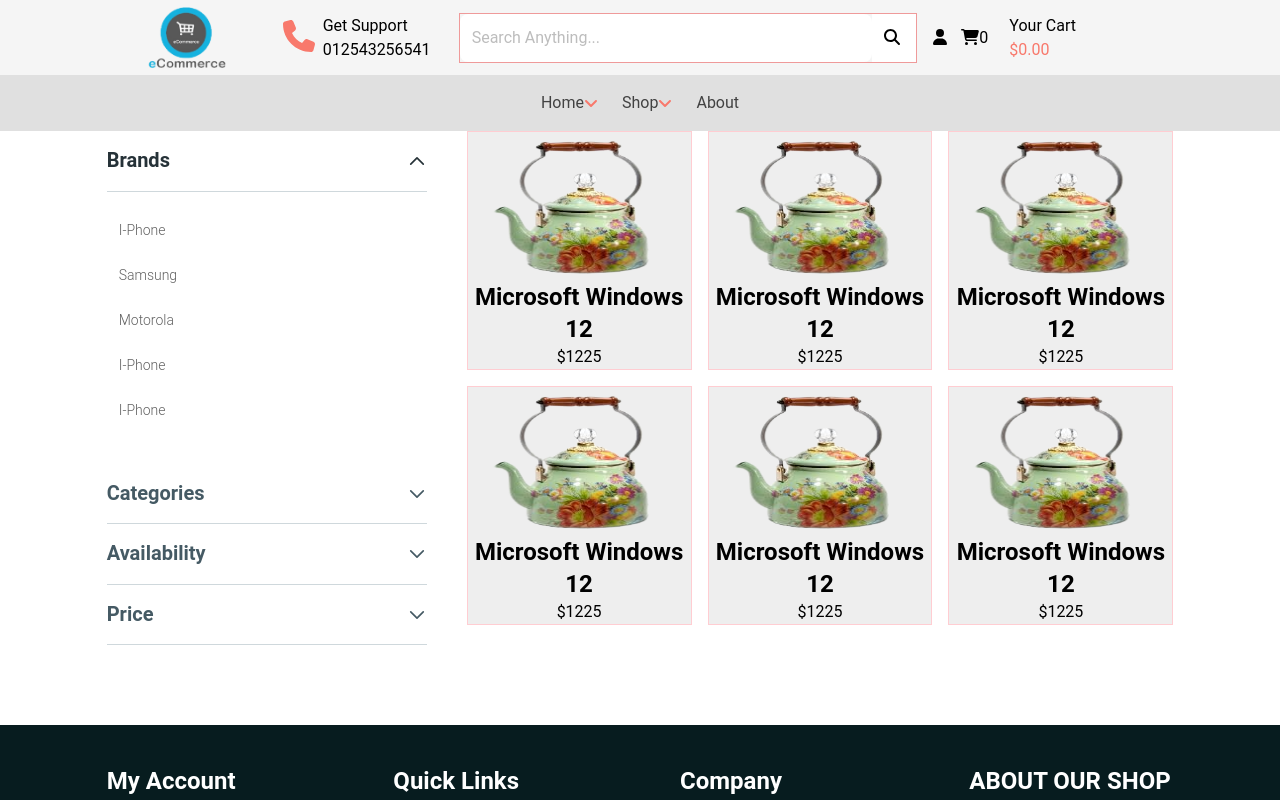
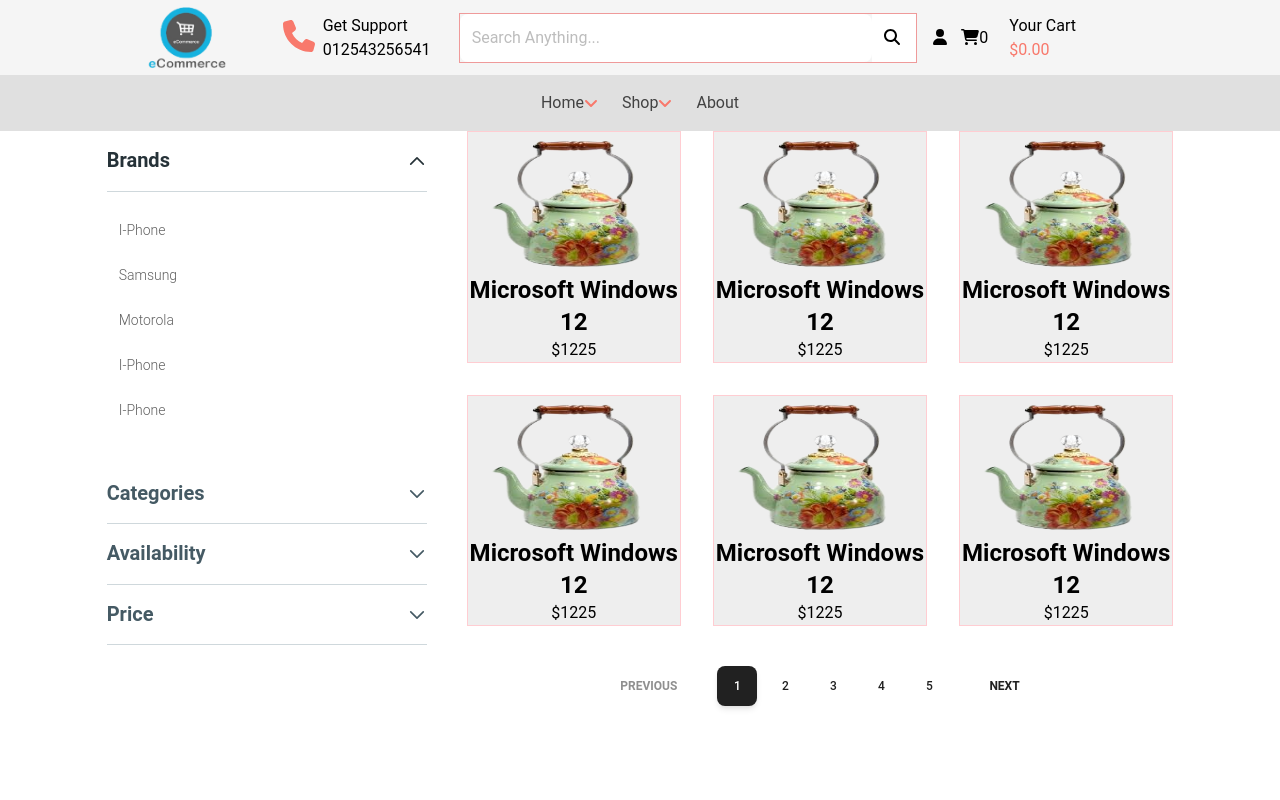
Before and after one commit to akazad1235/eccomers_reactjs, a React (Vite) app: page /product/filter in a window 1280 px wide. Shown: the top 800 px of the page. Built offline with nearby package versions, Linux system fonts and the light colour scheme.

Commit message:
pagination creation done

```diff
--- a/src/App.jsx
+++ b/src/App.jsx
@@ -6,6 +6,7 @@
 import Footer from './components/Footer';
 import Header from './components/Header';
 import ProductsCard from './components/ProductsCard';
+import { Link } from 'react-router-dom';
 
 function App() {
 
@@ -116,7 +117,9 @@
           <ProductsCard/>
         </div>
         <div className='flex flex-col items-center justify-center'>
-           <button className='p-3 text-2xl font-normal text-white rounded-md bg-secondary'>View All</button>
+           <Link to="/product/filter">
+            <button className='p-3 text-2xl font-normal text-white rounded-md bg-secondary'>View All</button>
+           </Link>
         </div>
       </div>
       </section>
--- a/src/components/Header.jsx
+++ b/src/components/Header.jsx
@@ -1,12 +1,15 @@
 import { FontAwesomeIcon } from '@fortawesome/react-fontawesome';
-import { faPhone, faUser, faCartShopping, faEye, faHeart, faCodeCompare, faMagnifyingGlass  } from '@fortawesome/free-solid-svg-icons';
+import { faPhone, faUser, faCartShopping, faMagnifyingGlass  } from '@fortawesome/free-solid-svg-icons';
+import { Link } from 'react-router-dom';
 const Header = () => {
     return (
         <>
                  <div className='flex justify-center bg-gray-100'>
         <div className="flex items-center w-5/6 gap-4">
           <div className='flex-none w-40'>
-            <img className="w-full" src="../public/logo.png" alt="" />
+            <Link to="/">
+                <img className="w-full" src="../public/logo.png" alt="" />
+            </Link>
           </div>
           <div className='flex items-center flex-none w-40 gap-2'>
             <p className='text-secondary'><FontAwesomeIcon icon={ faPhone } size='2x'/></p>
--- /dev/null
+++ b/src/components/Pagination.jsx
@@ -0,0 +1,55 @@
+import { Button, IconButton } from "@material-tailwind/react";
+import { useState } from "react";
+
+const Pagination = () => {
+    const [active, setActive] = useState(1);
+
+    const getItemProps = (index) =>
+      ({
+        variant: active === index ? "filled" : "text",
+        color: "gray",
+        onClick: () => setActive(index),
+      });
+
+    const next = () => {
+      if (active === 5) return;
+
+      setActive(active + 1);
+    };
+
+    const prev = () => {
+      if (active === 1) return;
+
+      setActive(active - 1);
+    };
+    return (
+        <div className="flex items-center gap-4">
+          <Button
+            variant="text"
+            className="flex items-center gap-2"
+            onClick={prev}
+            disabled={active === 1}
+          >
+             Previous
+          </Button>
+          <div className="flex items-center gap-2">
+            <IconButton {...getItemProps(1)}>1</IconButton>
+            <IconButton {...getItemProps(2)}>2</IconButton>
+            <IconButton {...getItemProps(3)}>3</IconButton>
+            <IconButton {...getItemProps(4)}>4</IconButton>
+            <IconButton {...getItemProps(5)}>5</IconButton>
+          </div>
+          <Button
+            variant="text"
+            className="flex items-center gap-2"
+            onClick={next}
+            disabled={active === 5}
+          >
+            Next
+          </Button>
+        </div>
+      );
+
+};
+
+export default Pagination;
--- a/src/pages/filter/ProductFilter.jsx
+++ b/src/pages/filter/ProductFilter.jsx
@@ -1,6 +1,7 @@
 import Footer from "../../components/Footer";
 import Header from "../../components/Header";
 import MegaMenu from "../../components/MegaMenu";
+import Pagination from "../../components/Pagination";
 import ProductsCard from "../../components/ProductsCard";
 import FilterSidebar from "./FilterSidebar";
 
@@ -18,9 +19,12 @@
                 <div className="flex-none w-80 sidebar">
                     <FilterSidebar/>
                 </div>
-                <div className="flex flex-col items-center justify-center flex-1 products">
-                    <div className="grid grid-cols-3 gap-4">
+                <div className="flex flex-col items-center justify-center flex-1 products ">
+                    <div className="grid grid-cols-3 gap-8">
                         <ProductsCard/>
+                    </div>
+                    <div className="my-10 pagination">
+                        <Pagination/>
                     </div>
                 </div>
             </div>
```
